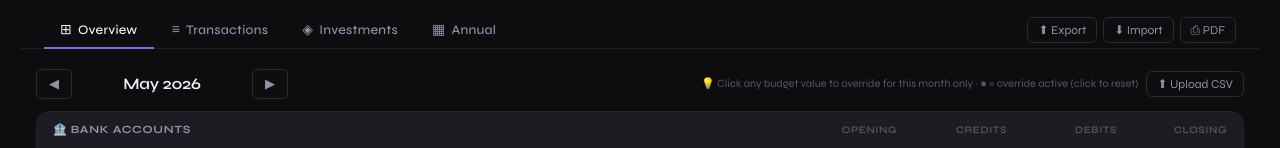
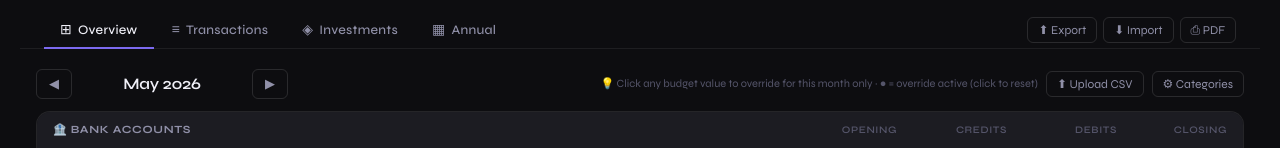
Before and after one commit to simranvirrathore-lab/finance-dashboard, a React (Vite) app: page / in a window 1280 px wide. Shown: the top 148 px of the page. Built offline with nearby package versions, Linux system fonts and the light colour scheme; a web font is replaced by a local one.

Commit message:
add Categories button to Overview tab

```diff
--- a/src/App.jsx
+++ b/src/App.jsx
@@ -598,7 +598,7 @@ export default function App() {
       </nav>
 
       <div className="tab-content">
-        {activeTab==="overview"     && <OverviewTab transactions={transactions} categories={categories} monthlyOverrides={monthlyOverrides} selectedMonth={selectedMonth} accountBalances={accountBalances} onPrevMonth={prevMonth} onNextMonth={nextMonth} onGoToTransactions={() => setActiveTab("transactions")} onSetOverride={setMonthlyOverride} onResetOverride={resetMonthlyOverride} hasOverride={hasOverride} />}
+        {activeTab==="overview"     && <OverviewTab transactions={transactions} categories={categories} monthlyOverrides={monthlyOverrides} selectedMonth={selectedMonth} accountBalances={accountBalances} onPrevMonth={prevMonth} onNextMonth={nextMonth} onGoToTransactions={() => setActiveTab("transactions")} onSetOverride={setMonthlyOverride} onResetOverride={resetMonthlyOverride} hasOverride={hasOverride} onCategoriesChange={setCategories} />}
         {activeTab==="transactions" && <TransactionsTab transactions={transactions} categories={categories} merchantMemory={merchantMemory} selectedMonth={selectedMonth} onPrevMonth={prevMonth} onNextMonth={nextMonth} onImport={handleImport} onUpdateTransaction={updateTransaction} onDeleteTransaction={deleteTransaction} onClearMonth={clearMonth} onBulkReCategorize={bulkReCategorize} onCategoriesChange={setCategories} onUpdateMerchantMemory={updateMerchantMemory} showToast={showToast} />}
         {activeTab==="investments"  && <InvestmentsTab investments={investments} onInvestmentsChange={setInvestments} showToast={showToast} />}
         {activeTab==="annual"       && <AnnualTab transactions={transactions} categories={categories} monthlyOverrides={monthlyOverrides} accountBalances={accountBalances} selectedYear={selectedYear} onPrevYear={() => setSelectedYear(y=>y-1)} onNextYear={() => setSelectedYear(y=>y+1)} />}
@@ -609,11 +609,12 @@ export default function App() {
 
 // ─── OVERVIEW TAB ─────────────────────────────────────────────────────────────
 
-function OverviewTab({ transactions, categories, monthlyOverrides, selectedMonth, accountBalances, onPrevMonth, onNextMonth, onGoToTransactions, onSetOverride, onResetOverride, hasOverride }) {
+function OverviewTab({ transactions, categories, monthlyOverrides, selectedMonth, accountBalances, onPrevMonth, onNextMonth, onGoToTransactions, onSetOverride, onResetOverride, hasOverride, onCategoriesChange }) {
   const [headExp,     setHeadExp]     = useState({});
   const [savExp,      setSavExp]      = useState(false);
   const [tfExp,       setTfExp]       = useState(false);
-  const [editBudget,  setEditBudget]  = useState(null); // { subKey, value }
+  const [editBudget,  setEditBudget]  = useState(null);
+  const [showCatMgr,  setShowCatMgr]  = useState(false);
 
   const monthTxs = transactions.filter(t => t.month===selectedMonth);
   const counted  = monthTxs.filter(t => !t.isTransfer && t.mainCategory && t.section);
@@ -678,12 +679,15 @@ function OverviewTab({ transactions, categories, monthlyOverrides, selectedMonth
           <span className="month-label">{monthLabel(selectedMonth)}</span>
           <button className="btn-ghost" onClick={onNextMonth}>▶</button>
         </div>
-        <div style={{display:"flex",alignItems:"center",gap:8}}>
+        <div style={{display:"flex",alignItems:"center",gap:8,flexWrap:"wrap"}}>
           <span className="override-legend">💡 Click any budget value to override for this month only · ● = override active (click to reset)</span>
           <button className="btn-ghost btn-sm" onClick={onGoToTransactions}>⬆ Upload CSV</button>
+          <button className={`btn-ghost btn-sm${showCatMgr?" active":""}`} onClick={()=>setShowCatMgr(s=>!s)}>⚙ Categories</button>
         </div>
       </div>
       <div className="print-header">{monthLabel(selectedMonth)} — Overview</div>
+
+      {showCatMgr && <CategoryManager categories={categories} onChange={onCategoriesChange} onClose={()=>setShowCatMgr(false)} />}
 
       <div className="card">
         <div className="bank-header">
```
